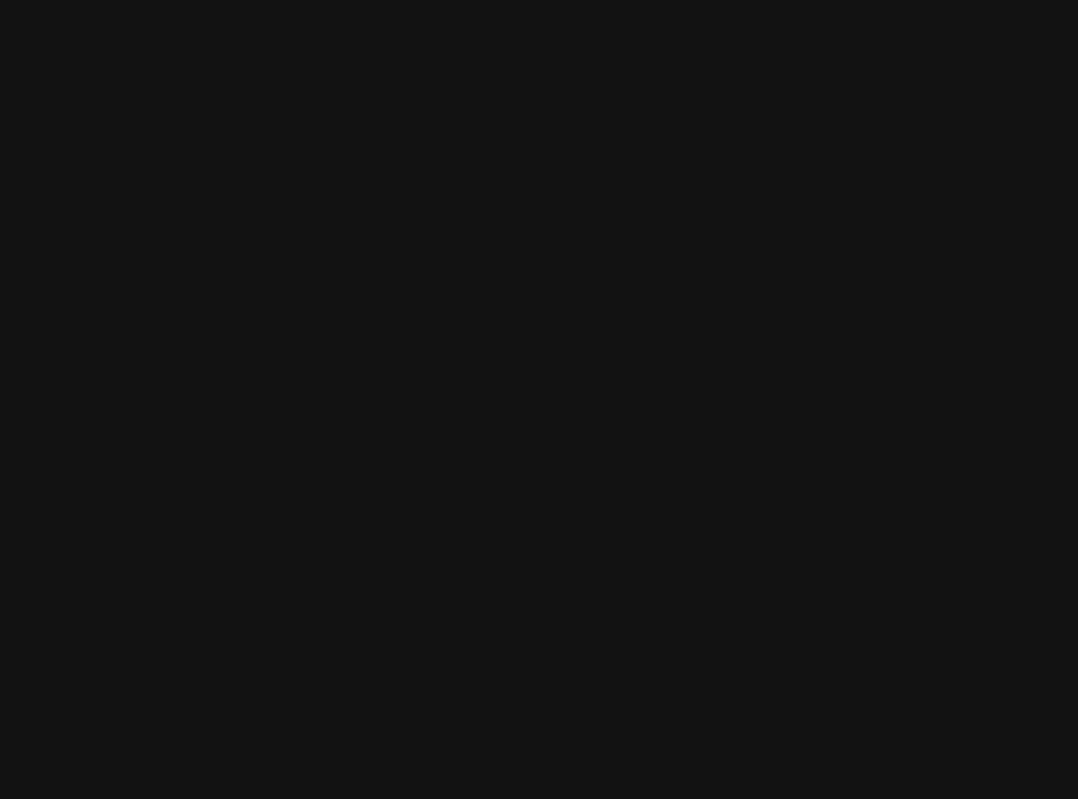
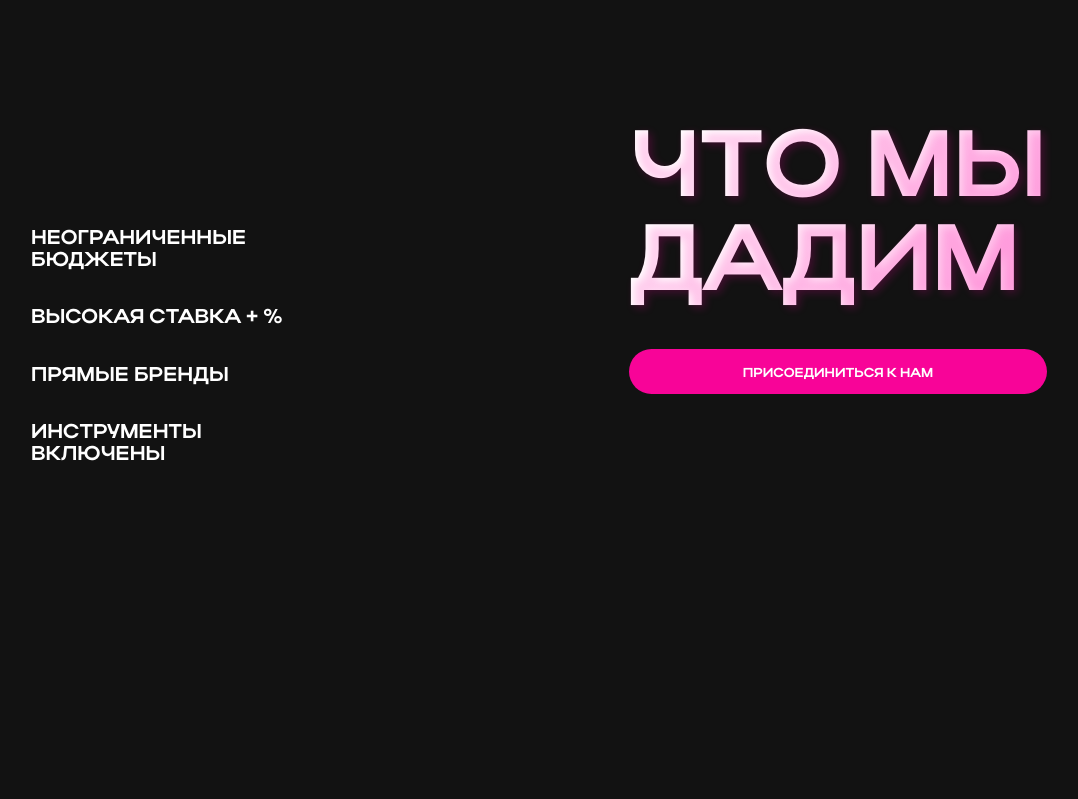
Before and after one commit to cyanidium-dev/traffic-game-frontend, a Next.js app: page /en in a window 1280 px wide. Shown: the part 1620-2419 px from the top of the page, without its empty margins (89-1167 px from the left). Before the commit the page ends 1670 px from the top, so only its background shows below. Built offline with nearby package versions, Linux system fonts and the light colour scheme.

Commit message:
added offers section

```diff
--- a/messages/en.json
+++ b/messages/en.json
@@ -13,7 +13,8 @@
       "budgets": "Неограниченные бюджеты",
       "rate": "Высокая ставка + %",
       "brands": "Прямые бренды",
-      "tools": "Инструменты включены"
+      "tools": "Инструменты включены",
+      "button": "Присоединиться к нам"
     }
   },
   "header": {
--- a/messages/ru.json
+++ b/messages/ru.json
@@ -13,7 +13,8 @@
       "budgets": "Неограниченные бюджеты",
       "rate": "Высокая ставка + %",
       "brands": "Прямые бренды",
-      "tools": "Инструменты включены"
+      "tools": "Инструменты включены",
+      "button": "Присоединиться к нам"
     }
   },
   "header": {
--- a/messages/uk.json
+++ b/messages/uk.json
@@ -9,11 +9,12 @@
       "title": "С кем мы работаем"
     },
     "offers": {
-      "title": "что мы дадим",
+      "title": "что мыдадим",
       "budgets": "Неограниченные бюджеты",
       "rate": "Высокая ставка + %",
       "brands": "Прямые бренды",
-      "tools": "Инструменты включены"
+      "tools": "Инструменты\nвключены",
+      "button": "Присоединиться к нам"
     }
   },
   "header": {
--- a/src/components/home/offers/Offers.tsx
+++ b/src/components/home/offers/Offers.tsx
@@ -1,3 +1,34 @@
+import * as motion from "motion/react-client";
+import { fadeInAnimation } from "@/utils/animationVariants";
+import MainButton from "@/components/shared/buttons/MainButton";
+import Container from "@/components/shared/container/Container";
+import SectionTitle from "@/components/shared/sectionTitle/SectionTitle";
+import { useTranslations } from "next-intl";
+import OffersList from "./OffersList";
+
 export default function Offers() {
-  return <section>Offers</section>;
+  const t = useTranslations("homePage.offers");
+
+  return (
+    <section className="pt-[202px] pb-[127px] xl:pt-[642px] xl:pb-[225px]">
+      <Container>
+        <div className="max-w-[214px] md:max-w-[300px] xl:max-w-[442px] mx-auto md:ml-auto md:mr-0">
+          <SectionTitle className="max-w-[214px] xl:max-w-[442px] mb-150 md:mb-9 text-[48px] xl:text-[94px] text-center md:text-left">
+            {t("title")}
+          </SectionTitle>
+          <motion.div
+            initial="hidden"
+            whileInView="visible"
+            exit="exit"
+            viewport={{ once: true, amount: 0.2 }}
+            variants={fadeInAnimation({ scale: 0.9, delay: 2.4 })}
+            className="hidden md:flex max-w-[214px] md:max-w-[300px] xl:max-w-[418px]"
+          >
+            <MainButton>{t("button")}</MainButton>
+          </motion.div>
+        </div>
+        <OffersList />
+      </Container>
+    </section>
+  );
 }
--- /dev/null
+++ b/src/components/home/offers/OffersList.tsx
@@ -0,0 +1,34 @@
+import { useTranslations } from "next-intl";
+import * as motion from "motion/react-client";
+import { listVariants, listItemVariants } from "@/utils/animationVariants";
+
+export default function OffersList() {
+  const t = useTranslations("homePage.offers");
+
+  const offersList = [t("budgets"), t("rate"), t("brands"), t("tools")];
+
+  return (
+    <motion.ul
+      initial="hidden"
+      whileInView="visible"
+      exit="exit"
+      viewport={{ once: true, amount: 0.2 }}
+      variants={listVariants({
+        staggerChildren: 0.4,
+        delayChildren: 0.8,
+      })}
+      className="flex flex-col gap-y-9 max-w-[255px] md:-mt-[165px]"
+    >
+      {offersList.map((offer, idx) => (
+        <motion.li
+          viewport={{ once: true, amount: 0.2 }}
+          variants={listItemVariants}
+          key={idx}
+          className="font-actay text-[20px] font-bold uppercase whitespace-pre-line leading-[108%]"
+        >
+          {offer}
+        </motion.li>
+      ))}
+    </motion.ul>
+  );
+}
--- /dev/null
+++ b/src/components/shared/buttons/MainButton.tsx
@@ -0,0 +1,37 @@
+import { Dispatch, ReactNode, SetStateAction } from "react";
+import LoaderIcon from "../icons/LoaderIcon";
+
+interface MainButtonProps {
+  children: string | ReactNode;
+  className?: string;
+  type?: "submit" | "button";
+  disabled?: boolean;
+  isLoading?: boolean;
+  onClick?: () => void | Dispatch<SetStateAction<boolean>>;
+}
+
+export default function MainButton({
+  children,
+  className = "",
+  type = "button",
+  disabled = false,
+  isLoading = false,
+  onClick,
+}: MainButtonProps) {
+  return (
+    <button
+      type={type}
+      disabled={disabled}
+      onClick={onClick}
+      className={`relative enabled:cursor-pointer flex items-center justify-center w-full h-[45px] px-3 rounded-full bg-main text-white
+        text-[13px] font-actay font-bold leading-none uppercase xl:enabled:hover:brightness-125 enabled:focus-visible:brightness-125
+        disabled:bg-main/60 disabled:text-white/60
+        transition duration-300 ease-in-out ${className}`}
+    >
+      <span className="leading-none mt-1">
+        {children}
+        {isLoading ? <LoaderIcon /> : null}
+      </span>
+    </button>
+  );
+}
--- a/src/components/shared/footer/Footer.tsx
+++ b/src/components/shared/footer/Footer.tsx
@@ -9,7 +9,7 @@ export default function Footer() {
   const t = useTranslations("footer");
 
   return (
-    <footer className="pt-[99px] xl:pt-[214px] pb-8 xl:pb-25">
+    <footer className="pt-[99px] xl:pt-[106px] pb-8 xl:pb-25">
       <Container>
         <div className="md:flex justify-between">
           <div className="mb-[54px] md:mb-[68px]">
--- a/src/components/shared/header/Header.tsx
+++ b/src/components/shared/header/Header.tsx
@@ -16,10 +16,10 @@ export default function Header() {
   });
 
   return (
-    <header className="fixed top-0 left-0 z-50 py-9 xl:py-10 w-dvw">
+    <header className="fixed top-0 left-0 z-50 py-6 xl:py-10 w-dvw">
       <Container className="relative flex items-center justify-between">
         <div
-          className={`absolute -top-6 left-0 w-full h-16 xl:h-17 rounded-full z-[-20] transition duration-500 ease-in-out ${
+          className={`absolute -top-3 md:-top-6 left-0 w-full h-16 xl:h-17 rounded-full z-[-20] transition duration-500 ease-in-out ${
             isScrolled
               ? "bg-black/30 backdrop-blur-md shadow-lg"
               : "bg-transparent"
--- /dev/null
+++ b/src/components/shared/icons/LoaderIcon.tsx
@@ -0,0 +1,20 @@
+export default function LoaderIcon() {
+  return (
+    <svg
+      aria-hidden="true"
+      className="absolute top-[10px] md:top-[14px] xl:top-[13px] right-8 w-5 h-5 text-gray rotation fill-main"
+      viewBox="0 0 100 101"
+      fill="none"
+      xmlns="http://www.w3.org/2000/svg"
+    >
+      <path
+        d="M100 50.5908C100 78.2051 77.6142 100.591 50 100.591C22.3858 100.591 0 78.2051 0 50.5908C0 22.9766 22.3858 0.59082 50 0.59082C77.6142 0.59082 100 22.9766 100 50.5908ZM9.08144 50.5908C9.08144 73.1895 27.4013 91.5094 50 91.5094C72.5987 91.5094 90.9186 73.1895 90.9186 50.5908C90.9186 27.9921 72.5987 9.67226 50 9.67226C27.4013 9.67226 9.08144 27.9921 9.08144 50.5908Z"
+        fill="currentColor"
+      />
+      <path
+        d="M93.9676 39.0409C96.393 38.4038 97.8624 35.9116 97.0079 33.5539C95.2932 28.8227 92.871 24.3692 89.8167 20.348C85.8452 15.1192 80.8826 10.7238 75.2124 7.41289C69.5422 4.10194 63.2754 1.94025 56.7698 1.05124C51.7666 0.367541 46.6976 0.446843 41.7345 1.27873C39.2613 1.69328 37.813 4.19778 38.4501 6.62326C39.0873 9.04874 41.5694 10.4717 44.0505 10.1071C47.8511 9.54855 51.7191 9.52689 55.5402 10.0491C60.8642 10.7766 65.9928 12.5457 70.6331 15.2552C75.2735 17.9648 79.3347 21.5619 82.5849 25.841C84.9175 28.9121 86.7997 32.2913 88.1811 35.8758C89.083 38.2158 91.5421 39.6781 93.9676 39.0409Z"
+        fill="currentFill"
+      />
+    </svg>
+  );
+}
--- a/src/components/shared/sectionTitle/SectionTitle.tsx
+++ b/src/components/shared/sectionTitle/SectionTitle.tsx
@@ -31,8 +31,8 @@ export default function SectionTitle({
       className={`will-change-transform font-actay font-bold leading-none uppercase text-transparent bg-clip-text bg-[linear-gradient(125deg,_#fff_22.37%,_#ffb5e6_94.04%)] [text-shadow:3.508px_2.923px_8.916px_rgba(255,0,166,0.2)] ${className}`}
       variants={container}
       initial="hidden"
-      animate="visible"
       whileInView="visible"
+      viewport={{ once: true, amount: 0.2 }}
     >
       {letters.map((char, index) => (
         <motion.span
```
